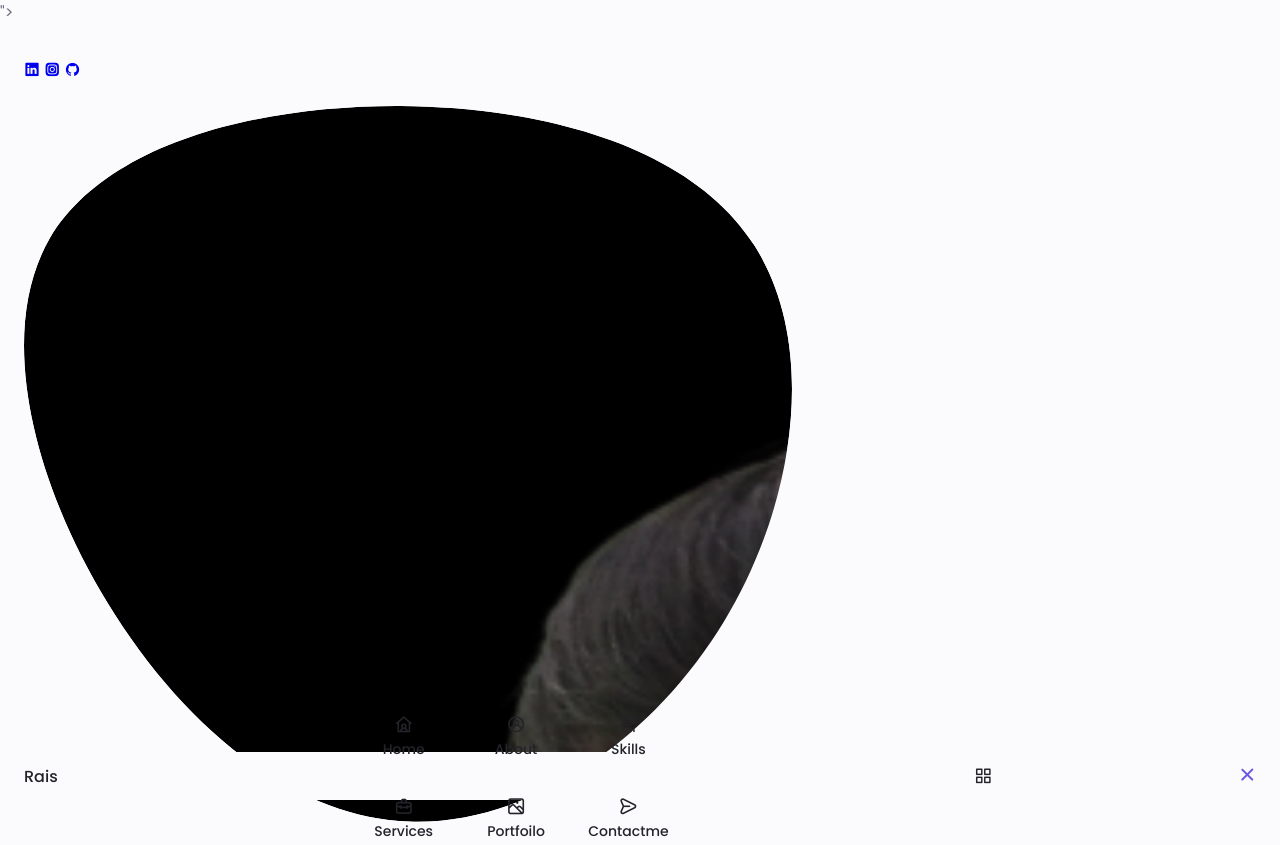
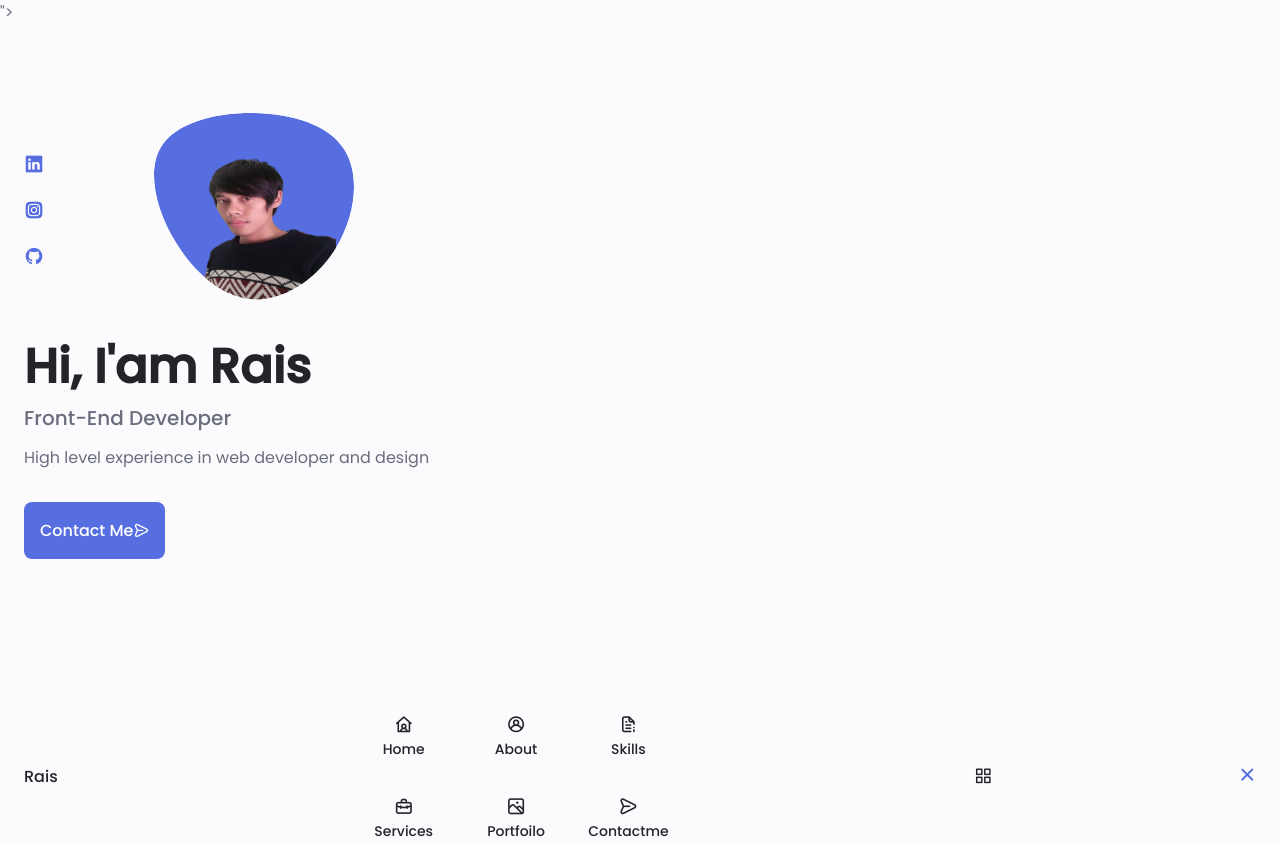
Before and after one commit to raissaputra/resume, a plain HTML site: page index.html in a window 1280 px wide. Shown: the top 845 px of the page. Drawn offline with nearby package versions, Linux system fonts and the light colour scheme.

Commit message:
button and scroll finish

```diff
--- a/assets/css/styles.css
+++ b/assets/css/styles.css
@@ -7,7 +7,7 @@
 
     /*========== Colors ==========*/
     /* Change favorite color */
-    --hue-color: 250; /*Purple 250 - Green 142 - Blue 230 - Pink 340*/
+    --hue-color: 230; /*Purple 250 - Green 142 - Blue 230 - Pink 340*/
 
     /* HSL color mode */
     --first-color: hsl(var(--hue-color), 69%, 61%);
@@ -239,11 +239,113 @@ img{
 
 
 /*==================== HOME ====================*/
+.home__container{
+    gap: 1rem;
+}
 
+.home__content{
+    grid-template-columns: .5fr 3fr;
+    padding-top: 3.5rem;
+    align-items: center;
+}
+
+.home__social{
+    display: grid;
+    grid-template-columns: max-content;
+    row-gap: 1rem;
+}
+
+.home__social-icon{
+    font-size: 1.25rem;
+    color: var(--first-color);
+
+}
+
+.home__social-icon:hover{
+    color: var(--first-color-alt);
+}
+
+.home__blob{
+    width: 200px;
+    fill: var(--first-color);
+}
+
+.home__blob-img{
+    width: 170px;
+}
+
+.home__data{
+    grid-column: 1/3;
+}
+
+.home__title{
+    font-size: var(--big-font-size);
+}
+
+.home__subtitle{
+    font-size: var(--h3-font-size);
+    color: var(--text-color);
+    font-weight: var(--font-medium);
+    margin-bottom: var(--mb-0-75);
+}
+
+.home__description{
+    margin-bottom: var(--mb-2);
+}
+
+.home__scroll{
+    display: none;
+}
+
+.home__scroll-button{
+    color: var(--first-color);
+    transition: .3s;
+}
+
+.homr__scroll-button:hover{
+    transform: translateY(0.25rem);
+}
+
+.home__scroll-mouse{
+    font-size: 2rem;
+}
+
+.home__scroll-name{
+    font-size: var(--small-font-size);
+    color: var(--title-color);
+    font-weight: var(--font-medium);
+    margin-right: var(--mb-0-25);
+}
+
+.home__scroll-arrow{
+    font-size: 1.25rem;
+}
 
 /*==================== BUTTONS ====================*/
+.button{
+    display: inline-block;
+    background-color: var(--first-color);
+    color: #fff;
+    padding: 1rem;
+    border-radius: .5rem;
+    font-weight: var(--font-medium);
+}
 
+.button:hover{
+    background-color: var(--first-color-alt);
+}
 
+.button__icon{
+    font-size: 1.25rem;
+    margin-left: var(--mb-0-5);
+    transition: .3s;
+}
+
+.button--flex{
+    display: inline-block;
+    align-items: center;
+
+}
 /*==================== ABOUT ====================*/
 
 
--- a/index.html
+++ b/index.html
@@ -98,7 +98,7 @@
                   165.547 130.807 187.559 100.226 186.353C69.6454 185.297 41.0228 161.023 21.7403
                   129.362C2.45775 97.8511 -7.48481 59.1033 6.67581 34.5279C20.9871 10.1032 59.7028
                   -0.149132 97.9666 0.00163737C136.23 0.303176 174.193 10.857 190.312 36.4879Z" />
-                <image class="home__blob-img" href="assets/img/profil.png" />
+                <image class="home__blob-img" x="12" y="18" href="assets/img/profil.png" />
               </g>
             </svg>
           </div>
```
